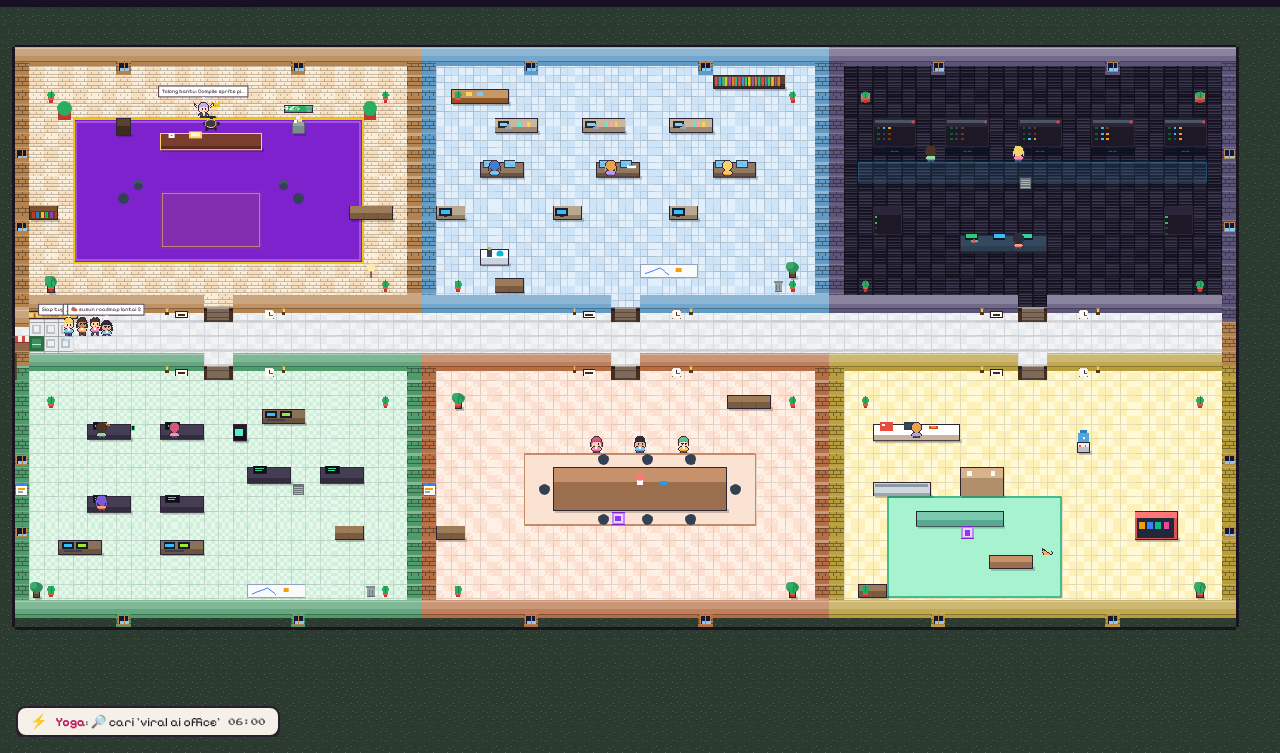
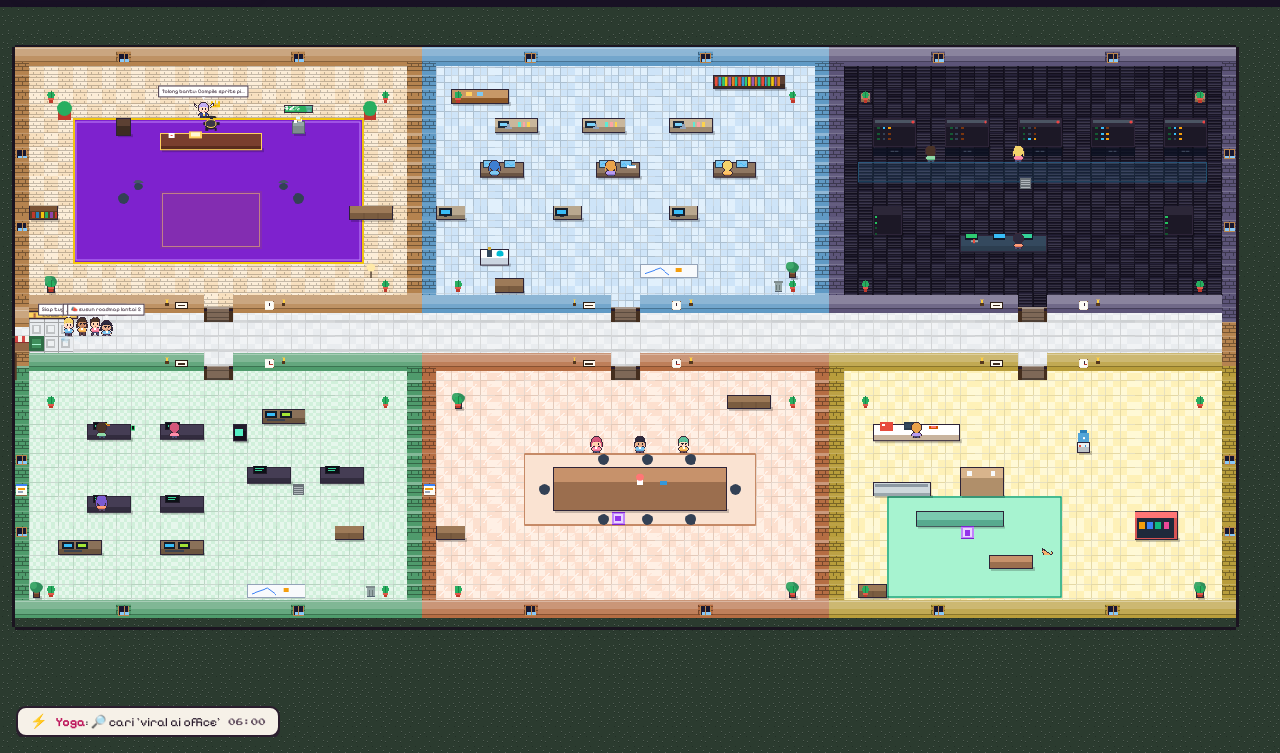
Before and after one commit to lamilearn/Lami-Office, a website: page services/lami-office-react/web/index.html in a window 1280 px wide. Shown: the part 47-800 px from the top of the page. Drawn offline with Linux system fonts and the light colour scheme; no server answers; animation ran at ten frames a second.

Commit message:
fix(map): lift wall decorations with their wall
Windows, sconces and plaques are drawn in the overlay at their tile's own row,
but a raised wall is painted 14px higher. The decoration therefore hung 14px
below the wall it belongs to - at the building's south edge the windows sat on
the lawn instead of in the band.

Decor now follows the wall it is mounted on: raised with it, flush otherwise.

```diff
--- a/services/lami-office-react/web/index.html
+++ b/services/lami-office-react/web/index.html
@@ -241,7 +241,7 @@
   <script src="js/config.js?v=8b4f801a"></script>
   <script src="js/sprites.js?v=0f2d0938"></script>
   <script src="js/audio.js?v=120c44b4"></script>
-  <script src="js/tilemap.js?v=2addce94"></script>
+  <script src="js/tilemap.js?v=c3d21cb8"></script>
   <script src="js/world.js?v=ed8ababe"></script>
   <script src="js/agents.js?v=23524db0"></script>
   <script src="js/office.js?v=58df222c"></script>
--- a/services/lami-office-react/web/js/tilemap.js
+++ b/services/lami-office-react/web/js/tilemap.js
@@ -295,7 +295,7 @@
       }
     }
 
-    drawLayer(ctx, 'decor');
+    drawDecorLayer(ctx);
   }
 
   // Fill an arbitrary screen rect with the outside terrain, so the letterbox
@@ -321,6 +321,37 @@
   }
 
   // Paint one tile layer across the whole map.
+  // True when the wall at this tile is painted raised, so decorations mounted on
+  // it must move up with it.
+  function raisedWallAt(map, x, y) {
+    if (x < 0 || y < 0 || x >= map.cols || y >= map.rows) return false;
+    const name = map.layers.walls[y][x];
+    if (!name || name === DOOR_TILE || name === OUTSIDE_TILE) return false;
+    const belowSolid = isSolidWall(map, x, y + 1);
+    const aboveWall = isSolidWall(map, x, y - 1);
+    return !belowSolid || !aboveWall;
+  }
+
+  // Decor (windows, sconces, plaques) sits on a wall, so it follows the wall up
+  // when that wall is raised. Drawing it flush left the windows sitting on the
+  // lawn at the building's south edge, 14px below the band they belong to.
+  function drawDecorLayer(ctx) {
+    if (!isReady()) return false;
+    const map = STATE.map;
+    const layer = map.layers.decor;
+    if (!layer) return false;
+    const ts = map.tileSize;
+    for (let y = 0; y < map.rows; y++) {
+      for (let x = 0; x < map.cols; x++) {
+        const name = layer[y][x];
+        if (!name) continue;
+        const lift = raisedWallAt(map, x, y) ? WALL_LIFT - 4 : 0;
+        drawTile(ctx, map, name, x * ts, y * ts - lift);
+      }
+    }
+    return true;
+  }
+
   function drawLayer(ctx, layerName) {
     if (!isReady()) return false;
     const map = STATE.map;
```
